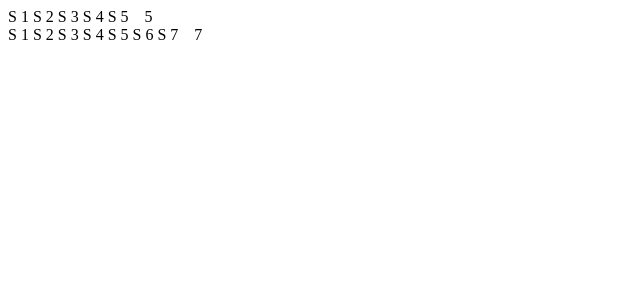
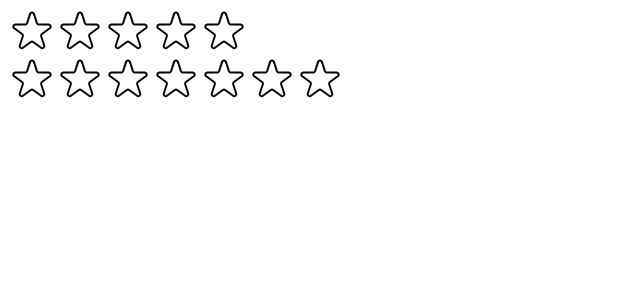
Before and after one commit to BertoLakster/React-Projects-usePopcorn, a React (Create React App) app: page / in a window 1280 px wide. Shown: the top 300 px of the page, without its empty margins (0-640 px from the left). Built offline with nearby package versions, Linux system fonts and the light colour scheme.

Commit message:
Creating the stars, Handling hover events

```diff
--- a/src/StarRating.js
+++ b/src/StarRating.js
@@ -1,3 +1,5 @@
+import { useState } from "react";
+
 const containerStyle = {
   display: "flex",
   alignItems: "center",
@@ -6,7 +8,6 @@
 
 const starContainerStyle = {
   display: "flex",
-  gap: "4px",
 };
 
 const textStyle = {
@@ -15,15 +16,101 @@
 };
 
 export default function StarRating({ maxRating = 5 }) {
+  /**
+   * We want something to happen to the stars when we hover and click on them.
+   * For that we need to add some state
+   *  */
+
+  const [rating, onRating] = useState(0);
+  const [tempRating, setTempRating] = useState(0);
+
+  function handleRating(rating) {
+    onRating(rating);
+  }
+
   return (
     <div style={containerStyle}>
       <div style={starContainerStyle}>
         {Array.from({ length: maxRating }, (_, i) => (
-          <span>S {i + 1} </span>
+          <Star
+            key={i}
+            onRate={() => handleRating(i + 1)}
+            full={tempRating ? tempRating >= i + 1 : rating >= i + 1}
+            onHoverIn={() => setTempRating(i + 1)}
+          />
         ))}
       </div>
 
-      <div style={textStyle}> {maxRating} </div>
+      <div style={textStyle}> {tempRating || rating || ""} </div>
     </div>
   );
 }
+
+const starStyle = {
+  width: "48px",
+  height: "48px",
+  display: "block",
+  cursor: "pointer",
+};
+
+function Star({ onRate, full, onHoverIn, onHoverOut }) {
+  return (
+    // Don't forget we can only listen to the click event on a html element
+    <span
+      role="button"
+      style={starStyle}
+      onClick={onRate}
+      onMouseEnter={onHoverIn}
+      onMouseLeave={onHoverOut}
+    >
+      {full ? (
+        <svg
+          xmlns="http://www.w3.org/2000/svg"
+          viewBox="0 0 20 20"
+          fill="#000"
+          stroke="#000"
+        >
+          <path d="M9.049 2.927c.3-.921 1.603-.921 1.902 0l1.07 3.292a1 1 0 00.95.69h3.462c.969 0 1.371 1.24.588 1.81l-2.8 2.034a1 1 0 00-.364 1.118l1.07 3.292c.3.921-.755 1.688-1.54 1.118l-2.8-2.034a1 1 0 00-1.175 0l-2.8 2.034c-.784.57-1.838-.197-1.539-1.118l1.07-3.292a1 1 0 00-.364-1.118L2.98 8.72c-.783-.57-.38-1.81.588-1.81h3.461a1 1 0 00.951-.69l1.07-3.292z" />
+        </svg>
+      ) : (
+        <svg
+          xmlns="http://www.w3.org/2000/svg"
+          fill="none"
+          viewBox="0 0 24 24"
+          stroke="#000"
+        >
+          <path
+            strokeLinecap="round"
+            strokeLinejoin="round"
+            strokeWidth="{2}"
+            d="M11.049 2.927c.3-.921 1.603-.921 1.902 0l1.519 4.674a1 1 0 00.95.69h4.915c.969 0 1.371 1.24.588 1.81l-3.976 2.888a1 1 0 00-.363 1.118l1.518 4.674c.3.922-.755 1.688-1.538 1.118l-3.976-2.888a1 1 0 00-1.176 0l-3.976 2.888c-.783.57-1.838-.197-1.538-1.118l1.518-4.674a1 1 0 00-.363-1.118l-3.976-2.888c-.784-.57-.38-1.81.588-1.81h4.914a1 1 0 00.951-.69l1.519-4.674z"
+          />
+        </svg>
+      )}
+    </span>
+  );
+}
+
+/*
+FULL STAR
+
+
+
+
+EMPTY STAR
+
+<svg
+  xmlns="http://www.w3.org/2000/svg"
+  fill="none"
+  viewBox="0 0 24 24"
+  stroke="#000"
+>
+  <path
+    strokeLinecap="round"
+    strokeLinejoin="round"
+    strokeWidth="{2}"
+    d="M11.049 2.927c.3-.921 1.603-.921 1.902 0l1.519 4.674a1 1 0 00.95.69h4.915c.969 0 1.371 1.24.588 1.81l-3.976 2.888a1 1 0 00-.363 1.118l1.518 4.674c.3.922-.755 1.688-1.538 1.118l-3.976-2.888a1 1 0 00-1.176 0l-3.976 2.888c-.783.57-1.838-.197-1.538-1.118l1.518-4.674a1 1 0 00-.363-1.118l-3.976-2.888c-.784-.57-.38-1.81.588-1.81h4.914a1 1 0 00.951-.69l1.519-4.674z"
+  />
+</svg>
+
+*/
```
